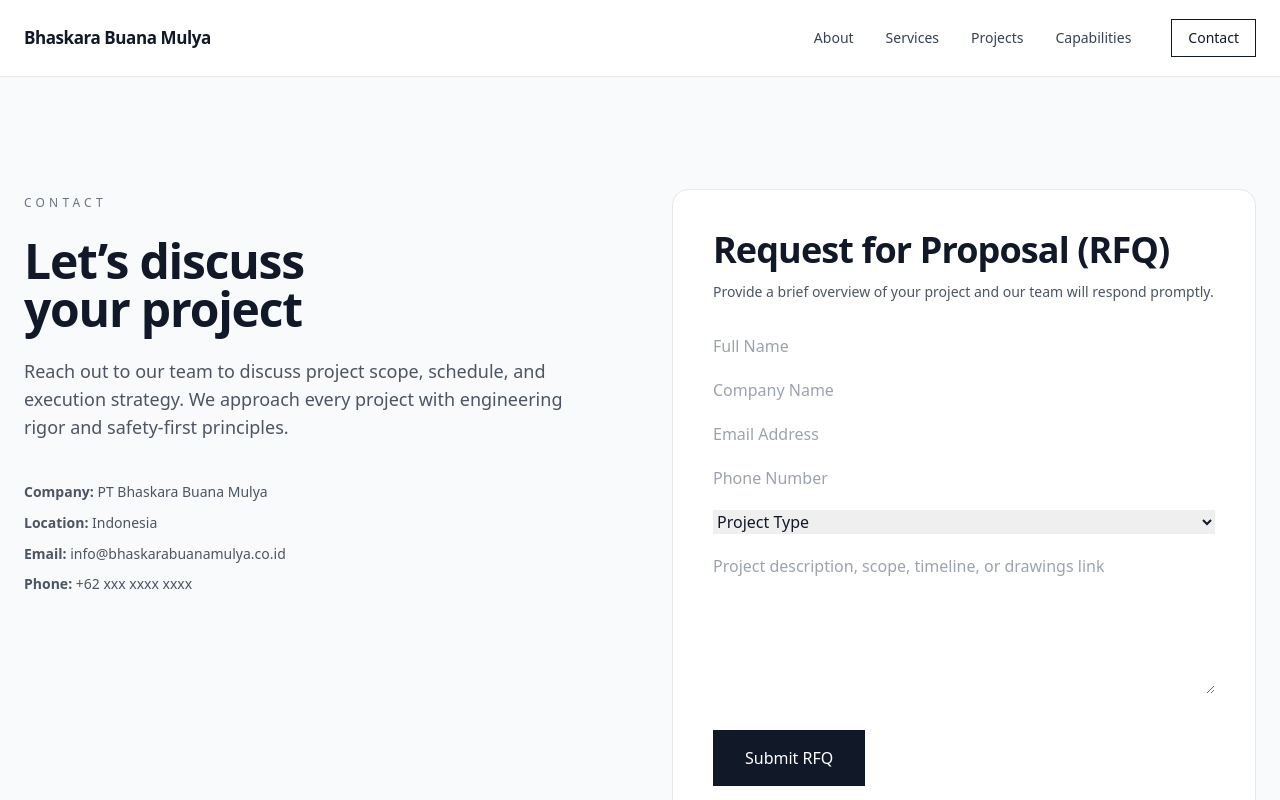
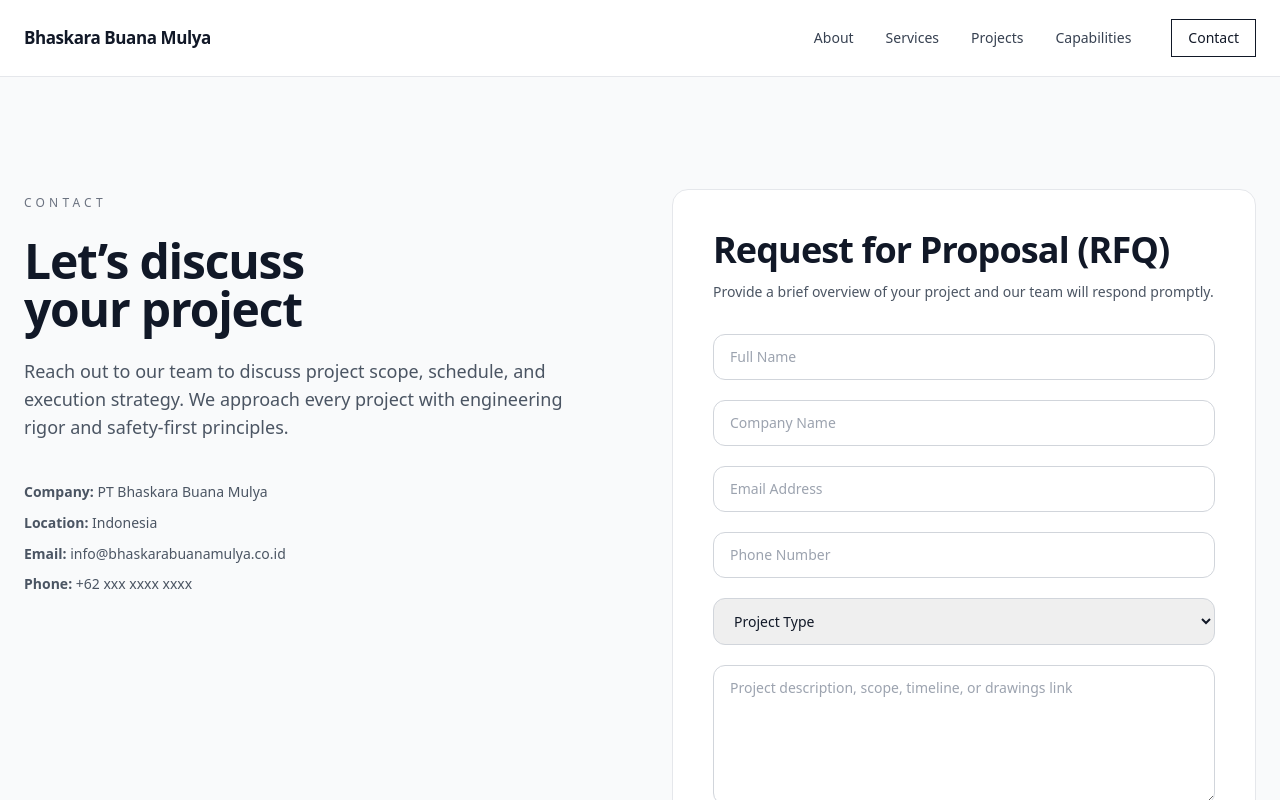
Before and after one commit to herlan-syihabudin/Bhaskara, a Next.js app: page /contact in a window 1280 px wide. Shown: the top 800 px of the page. Built offline with nearby package versions, Linux system fonts and the light colour scheme.

Commit message:
Update globals.css

```diff
--- a/app/globals.css
+++ b/app/globals.css
@@ -84,3 +84,11 @@ p {
 .nav-link:hover::after {
   @apply w-full;
 }
+@layer components {
+  .form-input {
+    @apply w-full px-4 py-3 rounded-xl border border-gray-300
+           text-sm text-gray-900
+           focus:outline-none focus:ring-2 focus:ring-gray-900
+           focus:border-gray-900 transition;
+  }
+}
```
